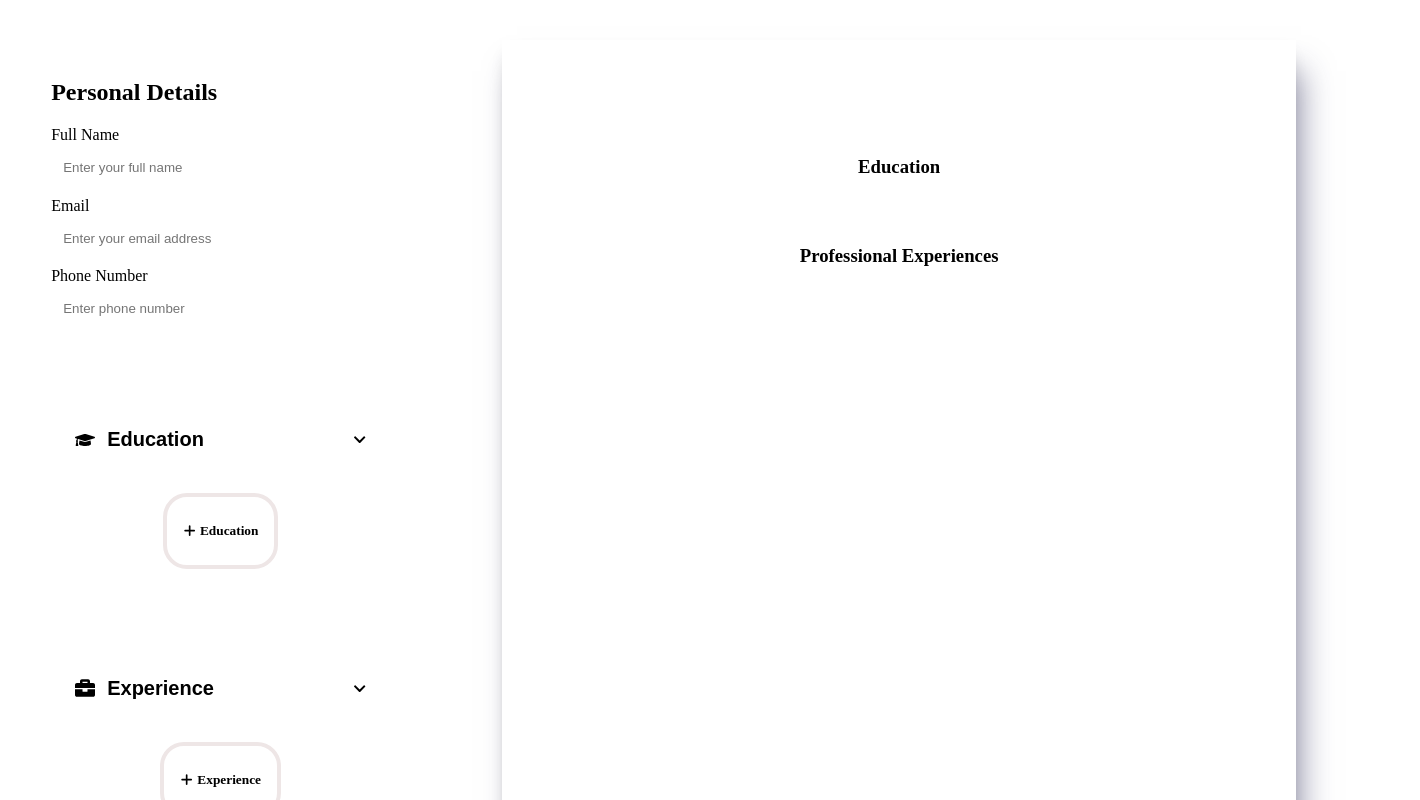
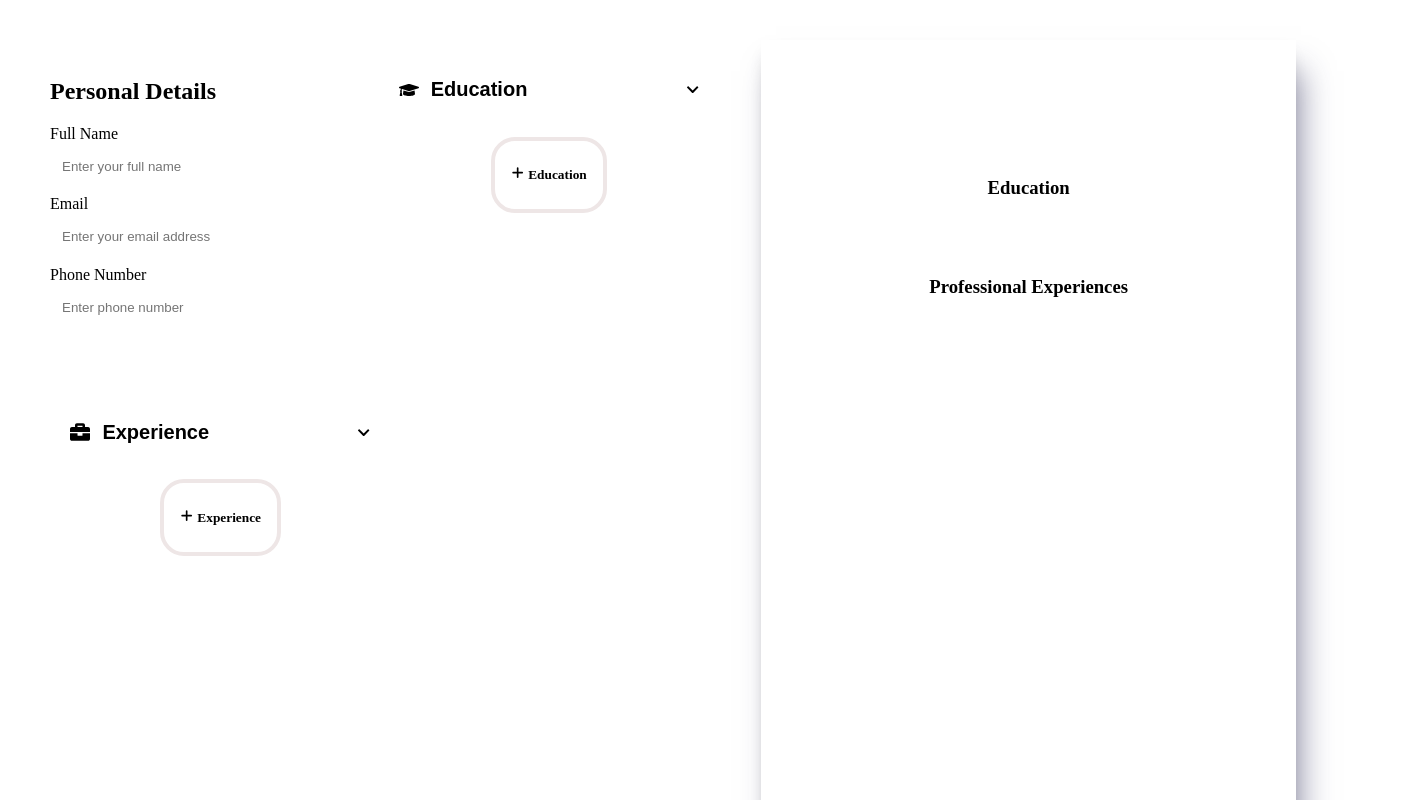
Before and after one commit to velvet-jedi/-CV_APP, a React (Vite) app: page / in a window 1280 px wide. Shown: the top 800 px of the page, 1420 px wide, since content can reach past the window. Built offline with nearby package versions, Linux system fonts and the light colour scheme; the HTML template or start-up script is replaced by a standard one.

Commit message:
fixed styilng

```diff
--- a/src/styles/Buttons.css
+++ b/src/styles/Buttons.css
@@ -2,6 +2,9 @@
     display: flex;
     justify-content: space-between;
     flex-wrap: wrap;
+    gap: 12px;
+  margin-top: 14px;
+  padding: 0 4px;
 }
 
 .main-buttons {
--- a/src/styles/CreateForm.css
+++ b/src/styles/CreateForm.css
@@ -4,12 +4,7 @@
     border: 4px solid rgb(238, 230, 230);
     padding: 8px 16px;
     font-family: "NotoSans-SemiBold";
-    margin: 18px 0;
-}
-
-.button-content {
-    display: flex;
-    align-items: center;
+    margin: 1rem 0;
 }
 
 .create-form .fa-plus{
--- a/src/styles/EducationInfo.css
+++ b/src/styles/EducationInfo.css
@@ -4,9 +4,9 @@
     gap: 18px;
 }
 
-/* .education-info-group {
+.education-info-group {
     min-width: 150px;
-} */
+}
 
 .education-info-schoolName {
     font-family: var(--resume-bold);
--- a/src/styles/ExpandSection.css
+++ b/src/styles/ExpandSection.css
@@ -2,7 +2,7 @@
     display: flex;
     align-items: center;
     width: 100%;
-    padding: 1.5rem;
+    padding: 1.2rem;
     justify-content: space-between;
     border: none;
     background-color: transparent;
--- a/src/styles/ExperienceInfo.css
+++ b/src/styles/ExperienceInfo.css
@@ -5,5 +5,21 @@
 }
 
 .experience-info-group {
-    min-width: 450px;
+    min-width: 150px;
 }
+
+
+.experience-info-companyName {
+  font-family: var(--resume-bold);
+  font-weight: bold;
+  margin-bottom: 2px;
+}
+
+.experience-info-positionTitle {
+  font-size: 15.4px;
+}
+
+.experience-info-description {
+  margin-top: 4px;
+  white-space: pre-wrap;
+}
--- a/src/styles/InputField.css
+++ b/src/styles/InputField.css
@@ -6,12 +6,24 @@
   flex-grow: 1;
 }
 
-.input-field input {
+.input-field textarea {
+  max-width: 100%;
+  min-height: 42px;
+  height: 65px;
+}
+
+.input-field input,
+.input-field textarea {
   border: 2px solid transparent;
   background-color: var(--main-bg-color);
   padding: 10px;
   border-radius: 12px;
   transition: border 0.15s, box-shadow 0.15s;
+}
+
+
+label > * {
+  font-family: "NotoSans-SemiBold";
 }
 
 
--- a/src/styles/PersonalDetails.css
+++ b/src/styles/PersonalDetails.css
@@ -1,5 +1,5 @@
 .personal-details {
-    padding: 1.2rem;
+    padding: 18px;
     background-color: white;
-    border-radius: 0.5rem;
+    border-radius: 12px;
   }
--- a/src/styles/PersonalInfoSection.css
+++ b/src/styles/PersonalInfoSection.css
@@ -20,4 +20,5 @@
     background-color: var(--resume-accent);
     color: var(--header-resume-color);
     padding: 36px 24px;
+    width: 100%;
 }
--- a/src/styles/Resume.css
+++ b/src/styles/Resume.css
@@ -28,4 +28,19 @@
     color: var(--resume-accent);
     padding: 4px 0;
     border-radius: 2px;
+    align-items: center;
+    margin-bottom: 13px;
 }
+
+.resume-section {
+    padding: 0 56px;
+    margin-top: 40px;
+  }
+
+
+  .resume h1,
+.resume h2,
+.resume h3 {
+  font-family: var(--resume-bold);
+  font-weight: bold;
+}
--- a/src/styles/Section.css
+++ b/src/styles/Section.css
@@ -61,4 +61,5 @@
     display: flex;
     width: 100%;
     gap: 1rem;
+    flex-wrap: wrap;
   }
--- a/src/styles/index.css
+++ b/src/styles/index.css
@@ -21,7 +21,7 @@
   }
 
   :root {
-    font-size: 1rem;
+    font-size: 16px;
   }
 
   body {
@@ -42,6 +42,6 @@
   h1,
   h2,
   h3 {
-    margin-bottom: 0.8rem;
+    margin-bottom: 14px;
     font-family: "NotoSans-bold";
   }
```
